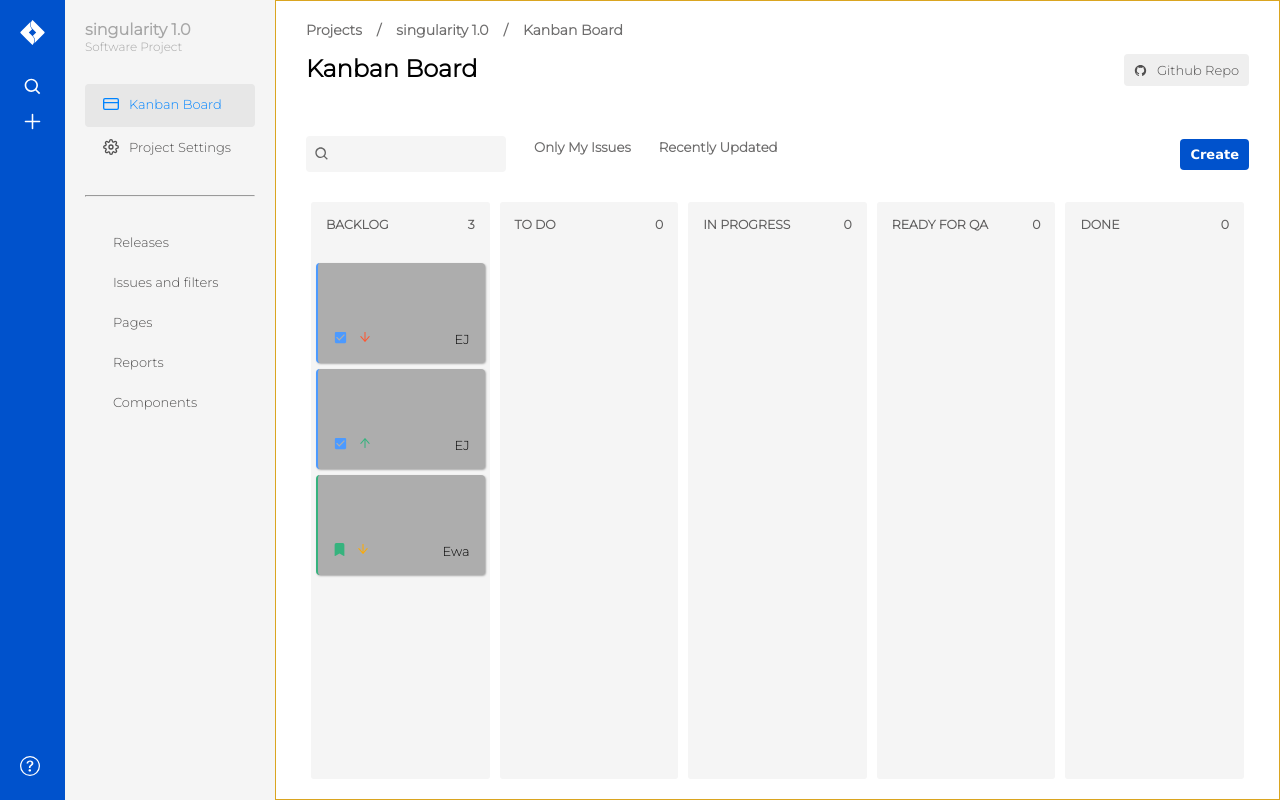
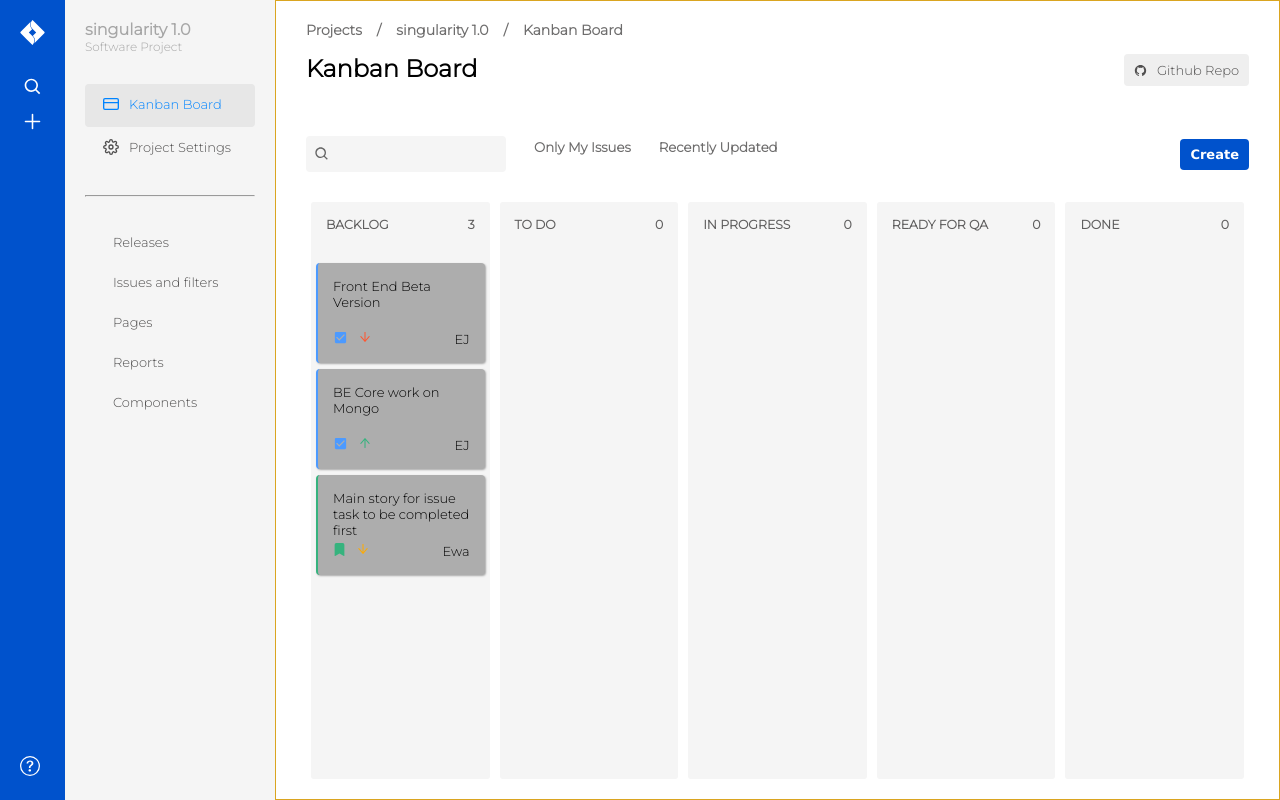
Before and after one commit to iskandario/react-jira-clone, a React (Create React App) app: page / in a window 1280 px wide. Built offline with nearby package versions, Linux system fonts and the light colour scheme.

Commit message:
Updated store with new types

```diff
--- a/src/features/backlogList.ts
+++ b/src/features/backlogList.ts
@@ -1,46 +1,105 @@
 import { createSlice, PayloadAction } from "@reduxjs/toolkit";
+import { TaskItem } from "../types/mainTypes";
 
 const initialState = {
   value: [
     {
-      description: "This is an issue of type: Task",
+      title: "Front End Beta Version",
+      description: "",
       id: 1,
       type: "task",
       user: "EJ",
       priority: 1,
+      code: "MET-14",
+      status: "todo",
+      main_details: {
+        description: "",
+        environment: "",
+        user_stories: "",
+        affected_areas: "",
+      },
+      side_details: {
+        user: "",
+        priority: null,
+        reporter: "",
+        labels: "",
+        project_manager: "",
+        test: "",
+        client: "",
+        effort: "",
+        start_date: "",
+        chargable: "",
+        fail_count: null,
+      },
     },
     {
-      description: "Second type of task to action today",
+      title: "BE Core work on Mongo",
+      description: "",
       id: 2,
       type: "task",
       user: "EJ",
       priority: 4,
+      code: "PEP-66",
+      status: "todo",
+      main_details: {
+        description: "",
+        environment: "",
+        user_stories: "",
+        affected_areas: "",
+      },
+      side_details: {
+        user: "",
+        priority: null,
+        reporter: "",
+        labels: "",
+        project_manager: "",
+        test: "",
+        client: "",
+        effort: "",
+        start_date: "",
+        chargable: "",
+        fail_count: null,
+      },
     },
     {
-      description: "Main story for issue task to be completed first",
+      title: "Main story for issue task to be completed first",
+      description: "",
       id: 1,
       type: "story",
       user: "Ewa",
       priority: 2,
+      code: "PEP-51",
+      status: "todo",
+      main_details: {
+        description: "",
+        environment: "",
+        user_stories: "",
+        affected_areas: "",
+      },
+      side_details: {
+        user: "",
+        priority: null,
+        reporter: "",
+        labels: "",
+        project_manager: "",
+        test: "",
+        client: "",
+        effort: "",
+        start_date: "",
+        chargable: "",
+        fail_count: null,
+      },
     },
   ],
 };
-
-interface logItem {
-  description: string;
-  id: number;
-  type: string;
-  user: string;
-  priority: number;
-}
 
 export const backlogList = createSlice({
   name: "backlogList",
   initialState,
   reducers: {
     // methods to update state
-    addItem: (state, action: PayloadAction<logItem>) => {
-      console.log("new item:", action.payload);
+    addItem: (state, action: PayloadAction<TaskItem>) => {
+      console.log("new item payload:", action.payload);
       state.value.push(action.payload);
     },
   },
```
